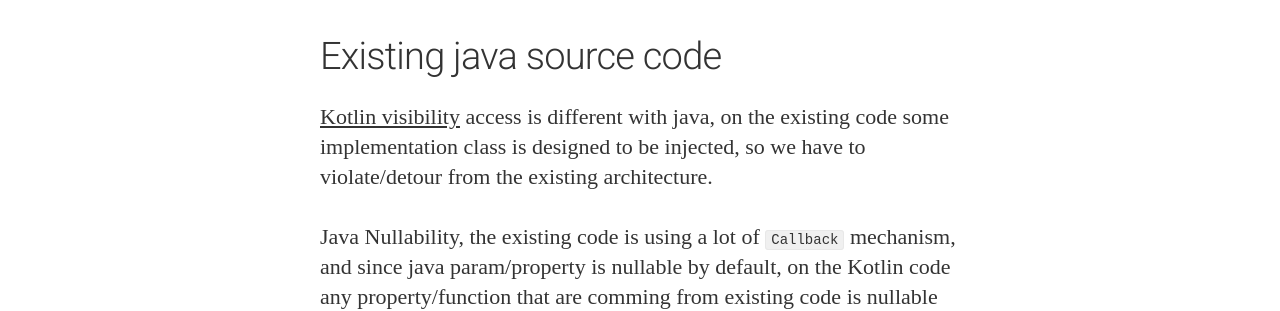
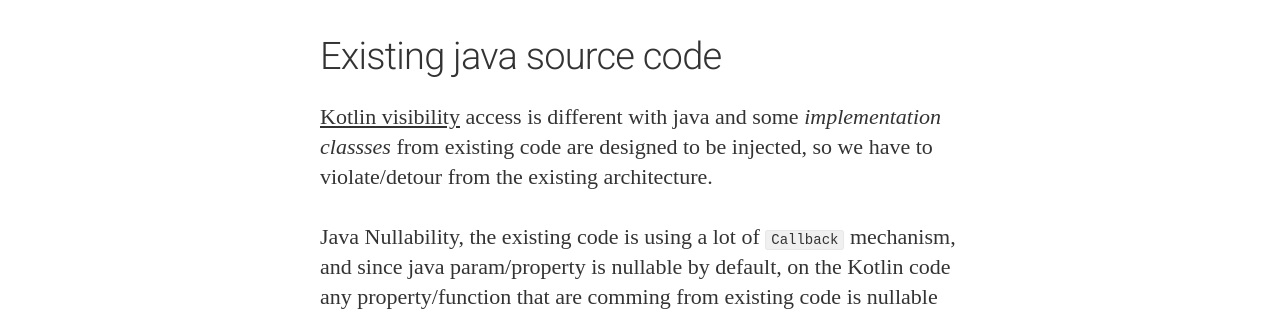
Before and after one commit to tamatamvan/quipper.github.io, a Jekyll site: the page built from _posts/2018-10-07-kotlin-android-migration.markdown, in a window 1280 px wide. Shown: the part 1219-1530 px from the top of the page. Built offline with Jekyll 4.4.1, drawn with Linux system fonts in a browser that asks for light colours; nearby versions of some CDN libraries; some web fonts are replaced; comment, search, counter and statistics services are not loaded.

Commit message:
fix grammar on kotlin visibility

````diff
--- a/_posts/2018-10-07-kotlin-android-migration.markdown
+++ b/_posts/2018-10-07-kotlin-android-migration.markdown
@@ -20,6 +20,6 @@ For the first step of the migration we followed the [Kotlin Gradle guideline](ht
 The first problem we encountered was a conflict with the [Lombok](https://projectlombok.org/) library during compilation, it always shows error for any property annotated with ```@Getter```. For that reason we need to manually remove the annotation and generate the required getter and setters which consequentially affected a lot of code. The process took almost 2-3 days, and during migration we still maintain the unused getter and setters.
 
 ## Existing java source code
-[Kotlin visibility](https://kotlinlang.org/docs/reference/visibility-modifiers.html) access is different with java, on the existing code some implementation class is designed to be injected, so we have to violate/detour from the existing architecture.
+[Kotlin visibility](https://kotlinlang.org/docs/reference/visibility-modifiers.html) access is different with java and some *implementation classses* from existing code are designed to be injected, so we have to violate/detour from the existing architecture.
 
 Java Nullability, the existing code is using a lot of ```Callback``` mechanism, and since java param/property is nullable by default, on the Kotlin code any property/function that are comming from existing code is nullable unless it proven otherwise.
````
